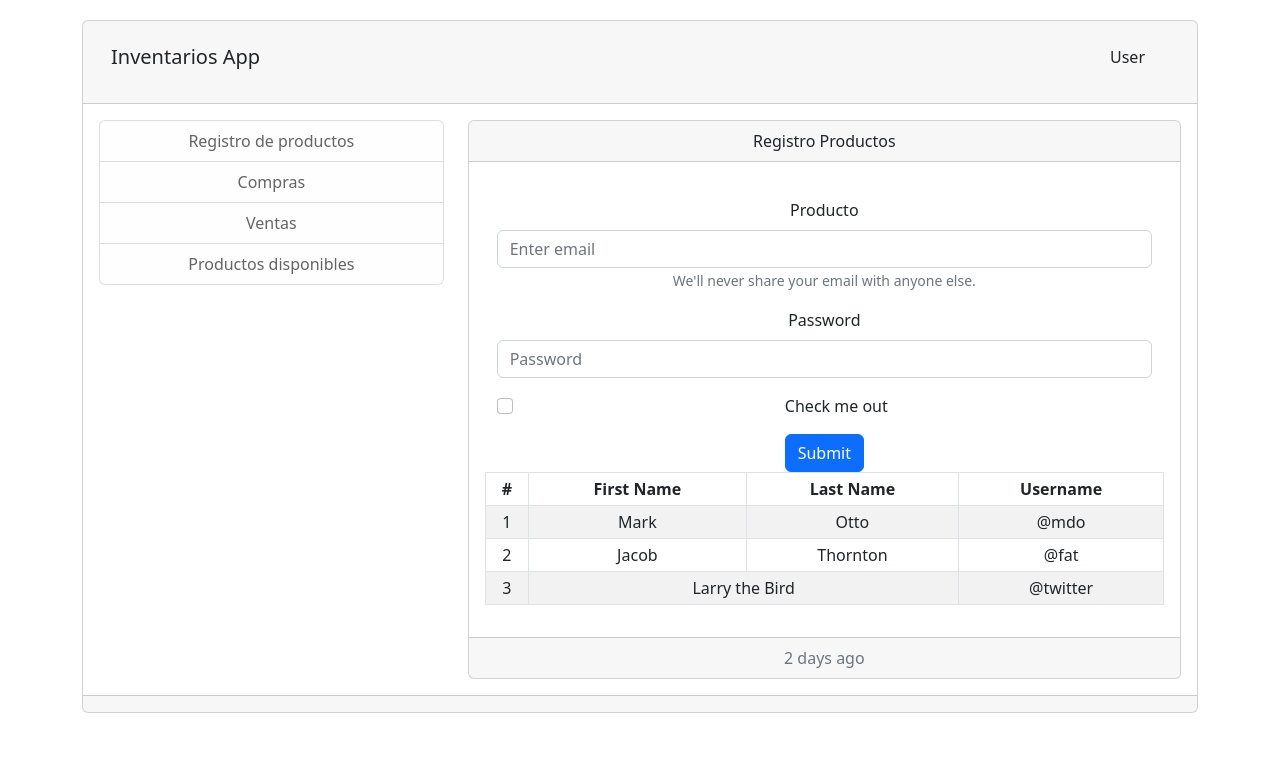
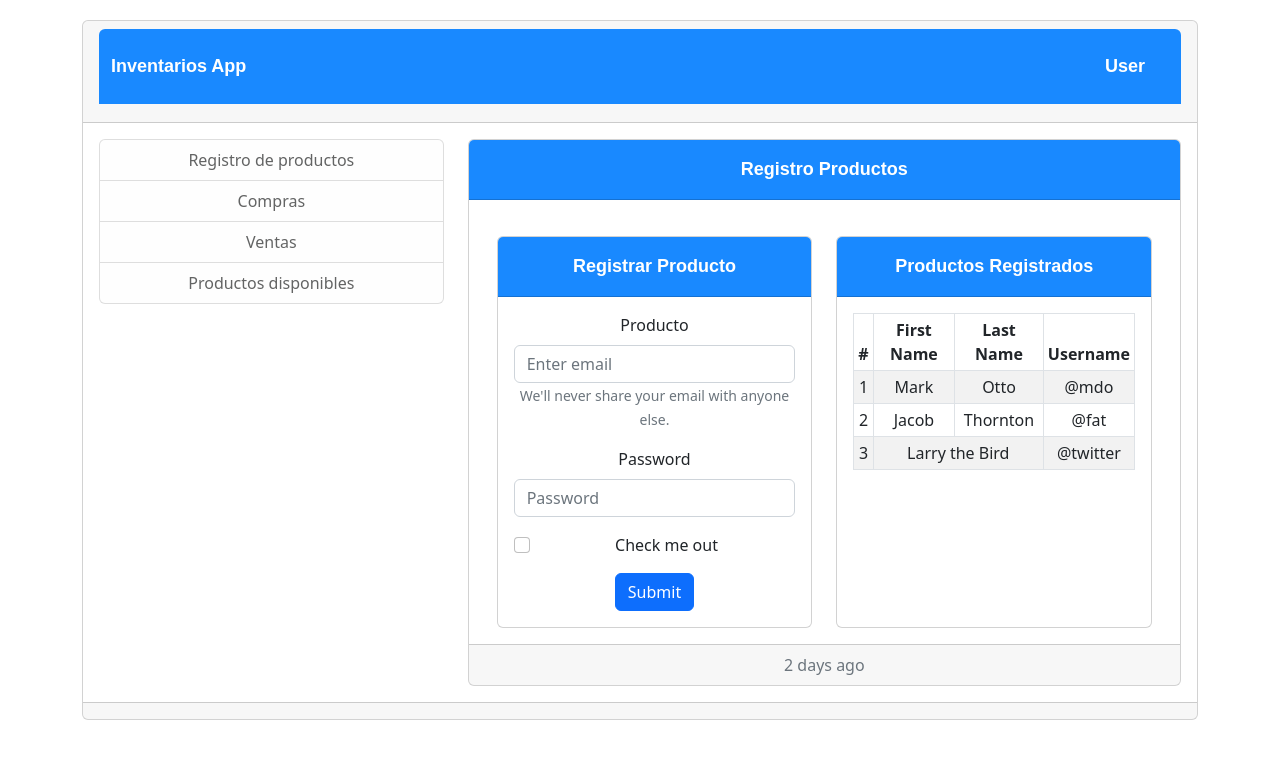
Before and after one commit to yo-huaca95/Actividad1-Fullstack, a React (Create React App) app in the folder Actividad-1-Front/: page /RegistroProductos in a window 1280 px wide. Shown: the top 758 px of the page. Built offline with nearby package versions, Linux system fonts and the light colour scheme.

Commit message:
ajustes de css

```diff
--- a/Actividad-1-Front/src/Components/MenuNavegacionIzquierdo/MenuIzquierdo.css
+++ b/Actividad-1-Front/src/Components/MenuNavegacionIzquierdo/MenuIzquierdo.css
@@ -2,3 +2,11 @@ a{
     text-decoration: inherit !important;
     color: inherit !important;
 }
+
+.fila{
+    height: 50%;
+}
+
+.ColumnMenu{
+    border-right: 5px;
+}
--- a/Actividad-1-Front/src/Components/MenuNavegacionIzquierdo/MenuIzquierdo.js
+++ b/Actividad-1-Front/src/Components/MenuNavegacionIzquierdo/MenuIzquierdo.js
@@ -12,7 +12,7 @@ export const MenuIzquierdo = () => {
     return (
         <Tab.Container id="list-group-tabs-example" >
         <Row className='fila'>
-          <Col sm={4}>
+          <Col sm={4} className='ColumnMenu'>
           <ListGroup>
             <ListGroup.Item action variant='light'>
             <Link to="/RegistroProductos">Registro de productos</Link>
--- a/Actividad-1-Front/src/Components/MenuNavegacionIzquierdo/OpcionesMenu/MarcoOpciones.js
+++ b/Actividad-1-Front/src/Components/MenuNavegacionIzquierdo/OpcionesMenu/MarcoOpciones.js
@@ -1,4 +1,5 @@
 import React from "react";
+import './MarcoOpciones.css';
 
 import {RegistroProductos} from '../OpcionesMenu/RegistroProductos/RegistroProductos';
 import {Compras} from '../OpcionesMenu/Compras/Compras';
@@ -29,8 +30,8 @@ export const MarcoOpciones= (props)=>{
 
     return (
         <div className="card text-center">
-        <div className="card-header">
-            {headerOpciones.filter((headerOpcion)=>headerOpcion.Opcion===props.opcion)[0].Descripcion}
+        <div className="card-header TituloComponentes">
+           <span className="spanLetraTextoTitulo"> {headerOpciones.filter((headerOpcion)=>headerOpcion.Opcion===props.opcion)[0].Descripcion}</span>
         </div>
         <div className="card-body">
 
--- /dev/null
+++ b/Actividad-1-Front/src/Components/MenuNavegacionIzquierdo/OpcionesMenu/RegistroProductos/RegistroProductos.css
@@ -0,0 +1,3 @@
+.CardsTablePrRegistrar{
+    height: 100% !important;
+}
--- a/Actividad-1-Front/src/Components/MenuNavegacionIzquierdo/OpcionesMenu/RegistroProductos/RegistroProductos.js
+++ b/Actividad-1-Front/src/Components/MenuNavegacionIzquierdo/OpcionesMenu/RegistroProductos/RegistroProductos.js
@@ -1,12 +1,17 @@
 import React from "react";
-import {Container, Form, Row} from "react-bootstrap";
+import {Card, Col, Container, Form, Row} from "react-bootstrap";
 import Table from 'react-bootstrap/Table';
 import Button from 'react-bootstrap/Button';
+import './RegistroProductos.css';
 
 export  const RegistroProductos= () => {
     return (
       <Container>
       <Row>
+      <Col>
+      <Card>
+      <Card.Header className="TituloComponentes" ><span className="spanLetraTextoTitulo">Registrar Producto</span></Card.Header>
+        <Card.Body>
       <Form>
       <Form.Group className="mb-3" controlId="formBasicEmail">
         <Form.Label>Producto</Form.Label>
@@ -27,8 +32,14 @@ export  const RegistroProductos= () => {
         Submit
       </Button>
     </Form>
-    </Row>
-    <Row>
+    </Card.Body>
+    </Card>
+
+    </Col>
+  <Col>
+  <Card  className="CardsTablePrRegistrar">
+      <Card.Header className="TituloComponentes"><span className="spanLetraTextoTitulo">Productos Registrados</span></Card.Header>
+        <Card.Body>
     <Table striped bordered hover size="sm">
       <thead>
         <tr>
@@ -58,6 +69,9 @@ export  const RegistroProductos= () => {
         </tr>
       </tbody>
     </Table>
+    </Card.Body>
+    </Card>
+    </Col>
     </Row>
     </Container>
     );
--- a/Actividad-1-Front/src/Components/NavbarSuperior/Navbar.js
+++ b/Actividad-1-Front/src/Components/NavbarSuperior/Navbar.js
@@ -7,14 +7,14 @@ import './Navbar.css';
 
 export const MenuNavegacionSuperior = () => {
     return (
-        <Navbar variant="dark" className="NavbarMargenes" >
+        <Navbar variant="dark" className="NavbarMargenes TituloComponentes" >
         <Container fluid>
-        <Navbar.Brand href="#home"> <span>Inventarios App</span></Navbar.Brand>
+        <Navbar.Brand href="#home"> <span className="spanLetraTextoTitulo">Inventarios App</span></Navbar.Brand>
         <Navbar.Toggle aria-controls="responsive-navbar-nav" />
         <Navbar.Collapse id="responsive-navbar-nav">
           <Nav className="justify-content-end flex-grow-1 pe-3">
           <NavItem>
-            <Nav.Link  href="#deets"> <span>User</span></Nav.Link>
+            <Nav.Link  href="#deets"> <span className="spanLetraTextoTitulo">User</span></Nav.Link>
           </NavItem>
           </Nav>
         </Navbar.Collapse>
```
